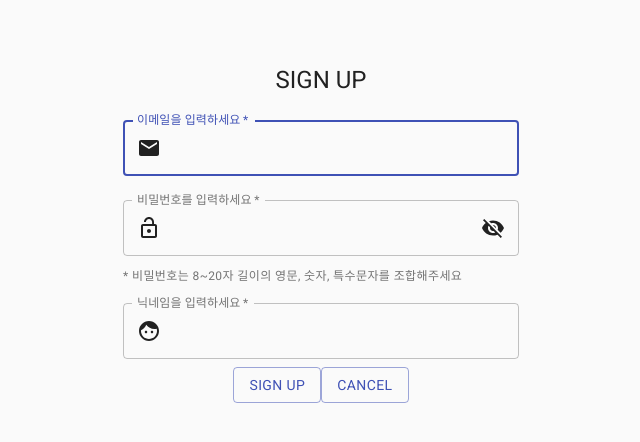
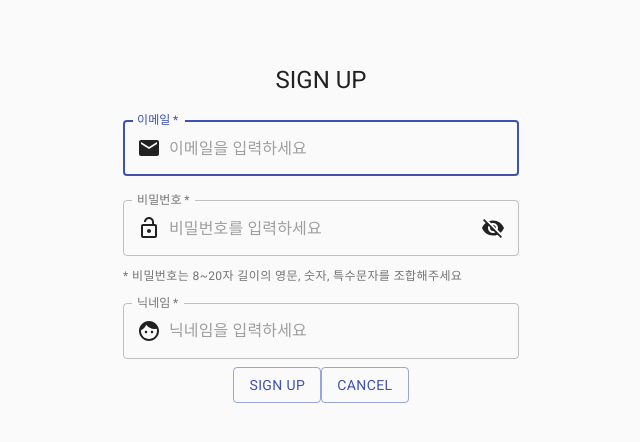
Before and after one commit to powellstreet/waterhabit_front, a React (Create React App) app in the folder wh_front/: page /signUp in a window 1280 px wide. Shown: the top 442 px of the page, without its empty margins (319-959 px from the left). Built offline with nearby package versions, Linux system fonts and the light colour scheme.

Commit message:
:zap: SignUp 컴포넌트 추가수정 - placeholder, label 내용 수정

```diff
--- a/wh_front/src/components/Home.js
+++ b/wh_front/src/components/Home.js
@@ -74,7 +74,7 @@ const Home = ({ history }) => {
   }
 
   return (
-    <Container maxWidth="xs">
+    <Container maxWidth="xs" >
       <CssBaseline />
       <div className={classes.paper}>
         <Typography
@@ -157,7 +157,7 @@ const Home = ({ history }) => {
               }}
             >
               {" "}
-              Go Sign Up!{" "}
+              Sign Up{" "}
             </Button>
           </div>
         </form>
--- a/wh_front/src/components/SignUp.js
+++ b/wh_front/src/components/SignUp.js
@@ -94,7 +94,8 @@ const SignUp = ({ history }) => {
               margin="normal"
               id="email"
               type="text"
-              label="이메일을 입력하세요"
+              label="이메일"
+              placeholder="이메일을 입력하세요"
               autoFocus
               required
               fullWidth
@@ -118,7 +119,8 @@ const SignUp = ({ history }) => {
               required
               fullWidth
               id="password"
-              label="비밀번호를 입력하세요"
+              label="비밀번호"
+              placeholder="비밀번호를 입력하세요"
               onChange={(e) => setPassword(e.target.value)}
               InputProps={{
                 startAdornment: (
@@ -147,7 +149,8 @@ const SignUp = ({ history }) => {
               margin="normal"
               id="nickname"
               type="text"
-              label="닉네임을 입력하세요"
+              label="닉네임"
+              placeholder="닉네임을 입력하세요"
               required
               fullWidth
               onChange={(e) => setNickname(e.target.value)}
```
